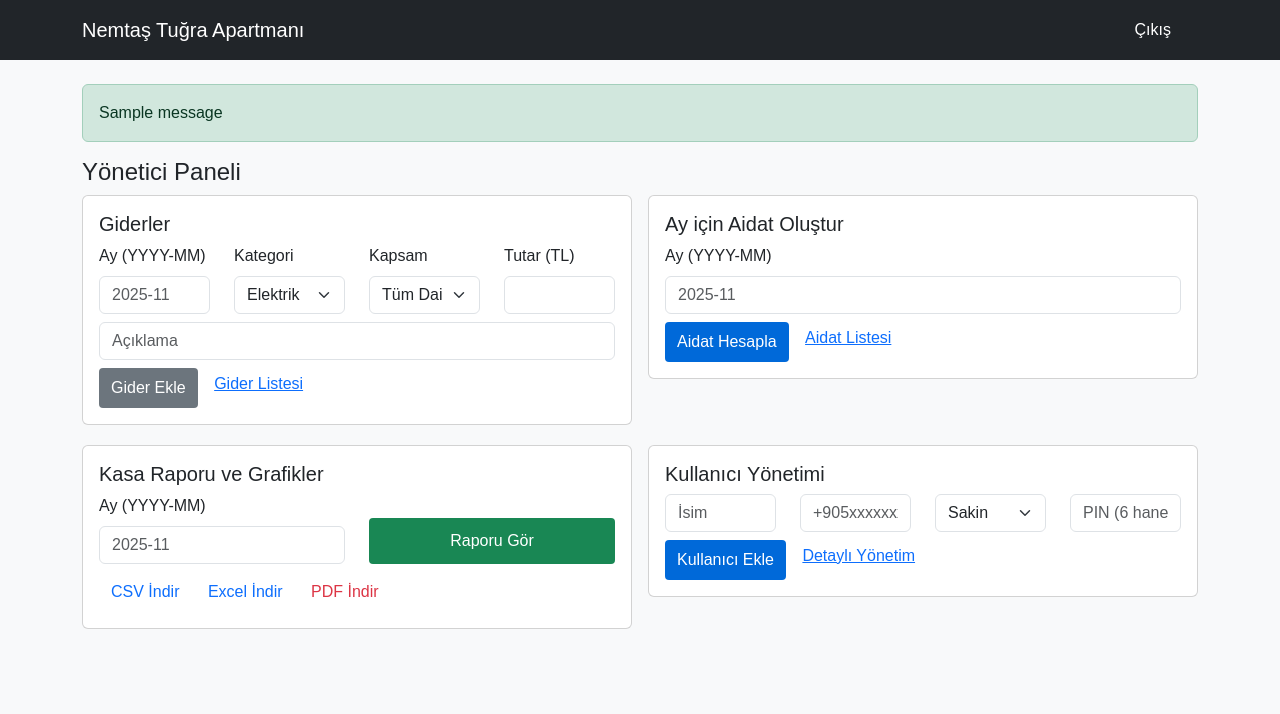
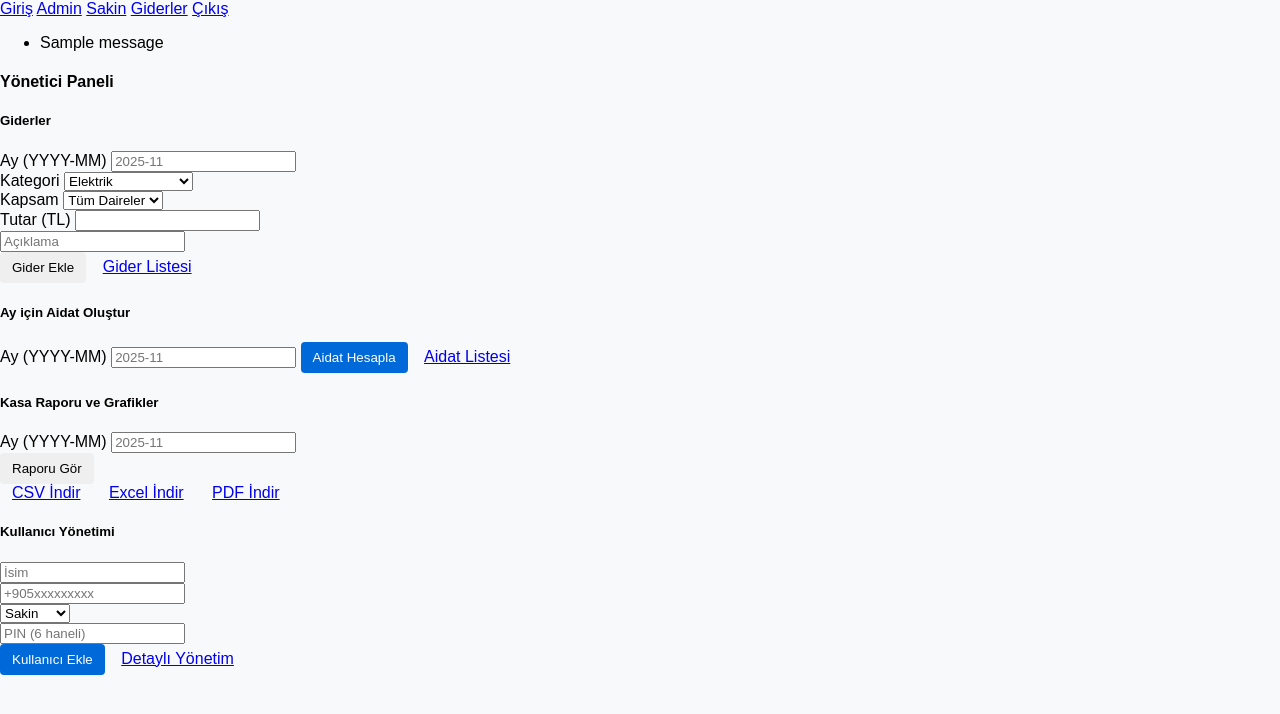
Before and after one commit to onlinemedyaa/nemtas-tugra-apartman, a Flask app: page /admin/users in a window 1280 px wide. Shown: the top 714 px of the page. Run offline with Flask 3, Linux system fonts and the light colour scheme; a user stored in the database is signed in; tables that the repository leaves empty hold one stand-in row (values such as "Sample post"); one stand-in notice (Sample message) is shown.

Commit message:
Refactor base.html structure and navigation links

```diff
--- a/templates/base.html
+++ b/templates/base.html
@@ -3,29 +3,29 @@
 <head>
   <meta charset="utf-8">
   <title>Nemtaş Tuğra Apartmanı</title>
-  <meta name="viewport" content="width=device-width, initial-scale=1">
-  <link href="https://cdn.jsdelivr.net/npm/bootstrap@5.3.2/dist/css/bootstrap.min.css" rel="stylesheet">
   <link rel="stylesheet" href="{{ url_for('static', filename='styles.css') }}">
-  <script src="https://cdn.jsdelivr.net/npm/chart.js@4.4.0/dist/chart.umd.min.js"></script>
 </head>
-<body class="bg-light">
-<nav class="navbar navbar-expand-lg navbar-dark bg-dark">
-  <div class="container">
-    <a class="navbar-brand" href="/dashboard">Nemtaş Tuğra Apartmanı</a>
-    <div class="ms-auto">
-      <a class="btn btn-outline-light" href="/logout">Çıkış</a>
-    </div>
-  </div>
+<body>
+  <nav>
+    <a href="{{ url_for('auth.login') }}">Giriş</a>
+    {% if current_user.is_authenticated %}
+      <a href="{{ url_for('dashboard.admin_dashboard') }}">Admin</a>
+      <a href="{{ url_for('dashboard.resident_dashboard') }}">Sakin</a>
+      <a href="{{ url_for('expenses.list_expenses') }}">Giderler</a>
+      <a href="{{ url_for('auth.logout') }}">Çıkış</a>
+    {% endif %}
   </nav>
-<div class="container py-4">
+  <main>
     {% with messages = get_flashed_messages(with_categories=true) %}
       {% if messages %}
-      {% for category, message in messages %}
-        <div class="alert alert-{{category}}">{{message}}</div>
+        <ul class="flash">
+          {% for cat, msg in messages %}
+            <li class="flash-{{ cat }}">{{ msg }}</li>
           {% endfor %}
+        </ul>
       {% endif %}
     {% endwith %}
     {% block content %}{% endblock %}
-</div>
+  </main>
 </body>
 </html>
```
Lines whose indentation alone changed are shown as unchanged.
